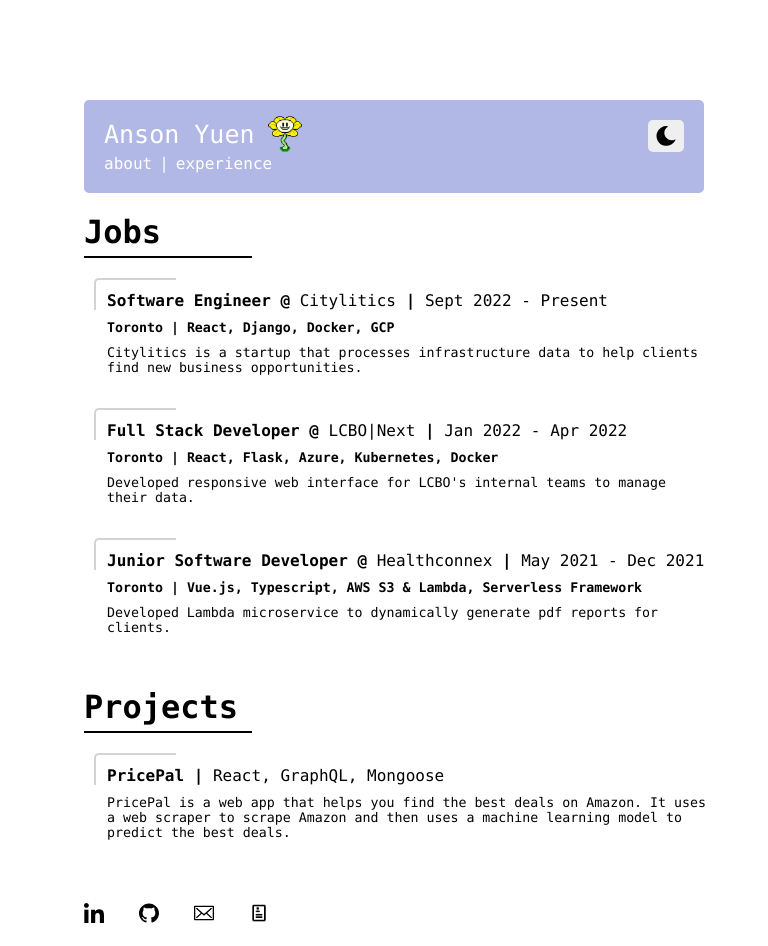
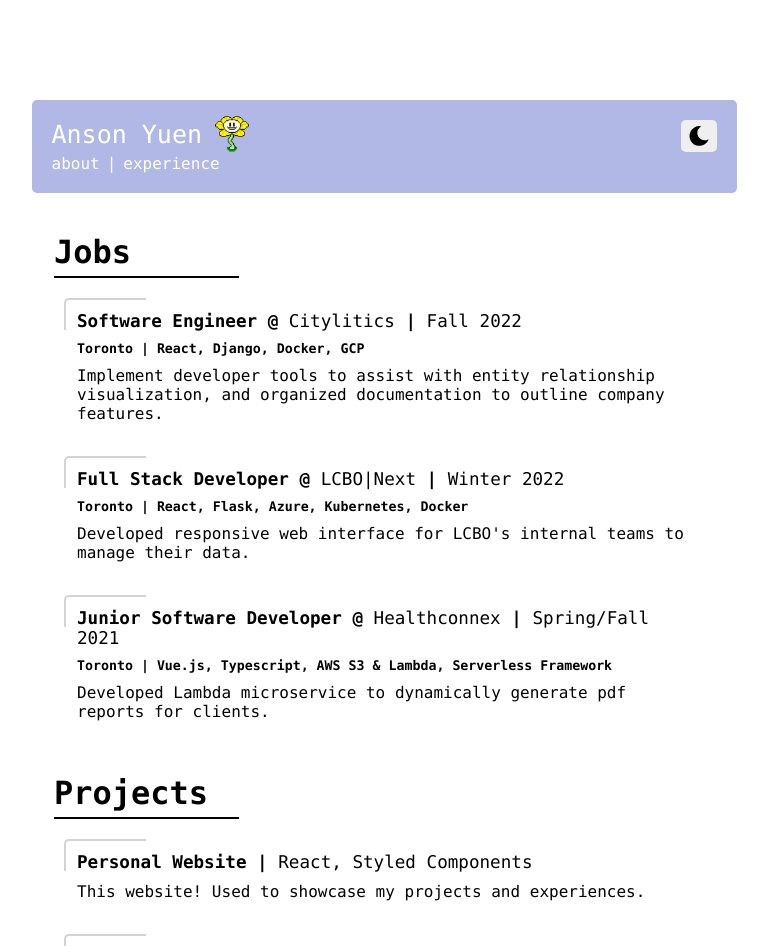
Before and after one commit to a22yuen/personal-website-v2, a React (Create React App) app: page /experience in a window 1280 px wide. Shown: the top 946 px of the page, without its empty margins (256-1024 px from the left). Built offline with nearby package versions, Linux system fonts and the light colour scheme.

Commit message:
complete descriptions and run prettier

```diff
--- a/src/components/experience.js
+++ b/src/components/experience.js
@@ -13,7 +13,7 @@ const Title = styled.h1`
   text-decoration-thickness: 2px;
   margin: 0;
   margin-top: 20px;
-`
+`;
 const Line = styled.hr`
   border: 0;
   border-top: 2px solid black;
@@ -25,15 +25,17 @@ const Line = styled.hr`
 
 export default function Experiences() {
   return (
+    <>
+      <Header />
       <MainContainer>
-      <Header />
         <Title>Jobs</Title>
         <Line />
         <Jobs />
         <Title>Projects</Title>
         <Line />
         <Projects />
-      <Footer/>
+        <Footer />
       </MainContainer>
+    </>
   );
 }
--- a/src/components/footer.js
+++ b/src/components/footer.js
@@ -33,7 +33,7 @@ const links = [
   {
     link: "",
     icon: Resume,
-  }
+  },
 ];
 
 export const Footer = () => {
@@ -41,7 +41,9 @@ export const Footer = () => {
     <Container>
       {links.map(({ link, icon }) => {
         return (
-          <a key={link} href={link}><Icon src={icon}/></a>
+          <a key={link} href={link}>
+            <Icon src={icon} />
+          </a>
         );
       })}
     </Container>
--- a/src/components/header.js
+++ b/src/components/header.js
@@ -6,13 +6,14 @@ import Flowey from "../assets/flowey.png";
 import Moon from "../assets/moon.svg";
 
 const Nav = styled.header`
+  margin: auto;
   margin-top: 100px;
-  background-color:  #B1B8E6;
+  margin-bottom: 20px;
+  background-color: #b1b8e6;
   padding: 20px;
-  width: 580px;
+  width: 665px;
   color: white;
   border-radius: 5px;
-
 `;
 
 const Button = styled.button`
@@ -26,7 +27,7 @@ const Title = styled.div`
   padding-bottom: 5px;
   font-size: 25px;
   position: relative;
-`
+`;
 
 const Icon = styled.img`
   margin-left: 10px;
@@ -53,9 +54,7 @@ const NavLinks = styled(NavLink)`
   }
 `;
 
-
 export default function Header() {
-
   const [theme, setTheme] = React.useState("light");
 
   const toggleTheme = () => {
@@ -73,12 +72,15 @@ export default function Header() {
     <Nav>
       <Title>
         Anson Yuen
-      <Icon src={Flowey}/>
-      <Button onClick={toggleTheme}><MoonIcon src={Moon}/></Button>
+        <Icon src={Flowey} />
+        <Button onClick={toggleTheme}>
+          <MoonIcon src={Moon} />
+        </Button>
       </Title>
-      <NavLinks to="/">about</NavLinks>
-      |
-      <NavLinks style={{marginLeft: "7px"}} to="/experience">experience</NavLinks>
+      <NavLinks to="/">about</NavLinks>|
+      <NavLinks style={{ marginLeft: "7px" }} to="/experience">
+        experience
+      </NavLinks>
     </Nav>
   );
 }
--- a/src/components/home.js
+++ b/src/components/home.js
@@ -11,29 +11,38 @@ const AboutMe = styled.p`
 
 const Title = styled.div`
   background-color: ;
-  width: auto
+  width: auto;
 `;
 
 export default function Home() {
   return (
+    <>
+      <Header />
       <MainContainer>
-      <Header />
-      <Title><h1>Hey!</h1></Title>
+        <Title>
+          <h1>Hey!</h1>
+        </Title>
         <AboutMe>
-        I'm Anson, a third-year computer science student in University of Waterloo. I'm currently interning as
-        a Software Developer at {" "}
-        <a href="https://citylitics.com/" target="_blank">Citylitics</a>.
+          I'm Anson, a third-year computer science student in University of
+          Waterloo. I'm currently interning as a Software Developer at{" "}
+          <a href="https://citylitics.com/" target="_blank">
+            Citylitics
+          </a>
+          .
           <br />
           <br />
-        I'm always focused on building and working on projects that leave a lasting
-        impact, regardless of scope. This could be creating a personal project for a nuanced purpose,
-        implementing features for my company's next release, or writing documentation to save time for future users.
+          I'm always focused on building and working on projects that leave a
+          lasting impact, regardless of scope. This could be creating a personal
+          project for a nuanced purpose, implementing features for my company's
+          next release, or writing documentation to save time for future users.
           <br />
           <br />
-        I enjoy trying new cuisines, playing indie video games, and working out!
-        I love to talk; I have a stance on topic, and if I don't know, I'll learn it.
+          I enjoy trying new cuisines, playing indie video games, and
+          working out! I love to talk; I have a stance on topic, and if I don't
+          know, I'll learn it. Feel free to reach out if you're interested in talking!
         </AboutMe>
-      <Footer/>
+        <Footer />
       </MainContainer>
+    </>
   );
 }
--- a/src/components/jobs.js
+++ b/src/components/jobs.js
@@ -1,36 +1,46 @@
 import React from "react";
 import styled from "styled-components";
-import { ExperienceContainer, Link, Title, Subtitle, Description } from "../styles";
+import {
+  ExperienceContainer,
+  Link,
+  Title,
+  Subtitle,
+  Description,
+} from "../styles";
 
 const jobs = [
   {
     role: "Software Engineer",
     company: "Citylitics",
-    date: "Sept 2022 - Present",
+    date: "Fall 2022",
     location: "Toronto",
     tech: "React, Django, Docker, GCP",
-    description: "Citylitics is a startup that processes infrastructure data to help clients find new business opportunities.",
+    description:
+      "Implement developer tools to assist with entity relationship visualization, and organized documentation to outline company features.",
     link: "https://citylitics.com/",
-    icon: ""
+    icon: "",
   },
   {
     role: "Full Stack Developer",
     company: "LCBO|Next",
-    date: "Jan 2022 - Apr 2022",
+    date: "Winter 2022",
     location: "Toronto",
     tech: "React, Flask, Azure, Kubernetes, Docker",
-    description: "Developed responsive web interface for LCBO's internal teams to manage their data.",
+    description:
+      "Developed responsive web interface for LCBO's internal teams to manage their data.",
     link: "https://www.lcbonext.com/",
-    icon: ""
-  },{
+    icon: "",
+  },
+  {
     role: "Junior Software Developer",
     company: "Healthconnex",
-    date: "May 2021 - Dec 2021",
+    date: "Spring/Fall 2021",
     location: "Toronto",
     tech: "Vue.js, Typescript, AWS S3 & Lambda, Serverless Framework",
-    description: "Developed Lambda microservice to dynamically generate pdf reports for clients.",
+    description:
+      "Developed Lambda microservice to dynamically generate pdf reports for clients.",
     link: "https://www.lcbonext.com/",
-    icon: ""
+    icon: "",
   },
 ];
 
@@ -46,15 +56,22 @@ const Company = styled(Link)`
 export const Jobs = () => {
   return (
     <>
-      {jobs.map(({ role, company, date, location, tech, description, link, icon }) => {
-        return (
-          <ExperienceContainer key={company}>
-            <Title>{role} @ <Company href={link}>{company}</Company> | <Subtitle>{date}</Subtitle></Title>
-            <Tech>{location} | {tech}</Tech>
-            <Description>{description}</Description>
-          </ExperienceContainer>
-        );
-      })}
+      {jobs.map(
+        ({ role, company, date, location, tech, description, link, icon }) => {
+          return (
+            <ExperienceContainer key={company}>
+              <Title>
+                {role} @ <Company href={link}>{company}</Company> |{" "}
+                <Subtitle>{date}</Subtitle>
+              </Title>
+              <Tech>
+                {location} | {tech}
+              </Tech>
+              <Description>{description}</Description>
+            </ExperienceContainer>
+          );
+        }
+      )}
     </>
   );
 };
--- a/src/components/projects.js
+++ b/src/components/projects.js
@@ -1,14 +1,34 @@
 import React from "react";
 import styled from "styled-components";
-import { ExperienceContainer, Link, Title, Subtitle, Description  } from "../styles";
+import {
+  ExperienceContainer,
+  Link,
+  Title,
+  Subtitle,
+  Description,
+} from "../styles";
 
 const projects = [
   {
+    project: "Personal Website",
+    description: "This website! Used to showcase my projects and experiences.",
+    link: "https://github.com/a22yuen/personal-website-v2",
+    tech: "React, Styled Components",
+  },
+  {
     project: "PricePal",
-    description: "PricePal is a web app that helps you find the best deals on Amazon. It uses a web scraper to scrape Amazon and then uses a machine learning model to predict the best deals.",
+    description:
+      "A web app that tracks debts and splits expenses between friends.",
     link: "https://github.com/bill-li1/PricePal",
     tech: "React, GraphQL, Mongoose",
-  }
+  },
+  {
+    project: "Food Experiences",
+    description:
+      "A web app that allows users to share their food experiences with others. Users can create posts, comment on posts, and like posts.",
+    link: "https://github.com/a22yuen/food-experiences",
+    tech: "React, MongoDB, Express",
+  },
 ];
 
 export const Projects = () => {
@@ -17,7 +37,9 @@ export const Projects = () => {
       {projects.map(({ project, description, link, tech }) => {
         return (
           <ExperienceContainer key={project}>
-            <Title><Link href={link}>{project}</Link> | <Subtitle>{tech}</Subtitle></Title>
+            <Title>
+              <Link href={link}>{project}</Link> | <Subtitle>{tech}</Subtitle>
+            </Title>
             <Description>{description}</Description>
           </ExperienceContainer>
         );
--- a/src/index.css
+++ b/src/index.css
@@ -1,7 +1,7 @@
 body {
   margin: 0;
-  font-family: Consolas, -apple-system, BlinkMacSystemFont, "Segoe UI", "Roboto", "Oxygen",
-    "Ubuntu", "Cantarell", "Fira Sans", "Droid Sans", "Helvetica Neue",
+  font-family: Consolas, -apple-system, BlinkMacSystemFont, "Segoe UI", "Roboto",
+    "Oxygen", "Ubuntu", "Cantarell", "Fira Sans", "Droid Sans", "Helvetica Neue",
     sans-serif;
   -webkit-font-smoothing: antialiased;
   -moz-osx-font-smoothing: grayscale;
--- a/src/styles.js
+++ b/src/styles.js
@@ -5,8 +5,7 @@ export const MainContainer = styled.div`
   text-align: left;
   flex-direction: column;
   margin: auto;
-  max-width: 600px;
-
+  max-width: 660px;
 
   @media (min-width: 768px) {
   }
@@ -18,30 +17,28 @@ export const ExperienceContainer = styled.div`
   display: flex;
   flex-direction: column;
   margin: auto;
-  width: 600px;
+  width: auto;
   padding: 13px;
   margin-left: 10px;
   margin-bottom: 20px;
   position: relative;
 
-  &:before{
+  &:before {
     position: absolute;
     width: 80px;
     height: 30px;
     border-radius: 5px 0px;
     content: "";
-  }
-
-  &:before {
+    z-index: -1;
     left: 0;
     top: 0;
     border-left: ${border};
     border-top: ${border};
   }
-
 `;
 
-export const Title = styled.h4`
+export const Title = styled.h3`
+  font-size: 1.1rem;
   margin: 0;
   margin-bottom: 10px;
 `;
@@ -52,7 +49,7 @@ export const Subtitle = styled.h4`
   font-weight: 400;
 `;
 
-export const Description = styled.h5`
+export const Description = styled.h4`
   margin: 0;
   font-weight: 400;
 `;
```
Also changed, not shown: 1 other file (tests, documents, lock files or other folders). Lines whose indentation alone changed are shown as unchanged.
